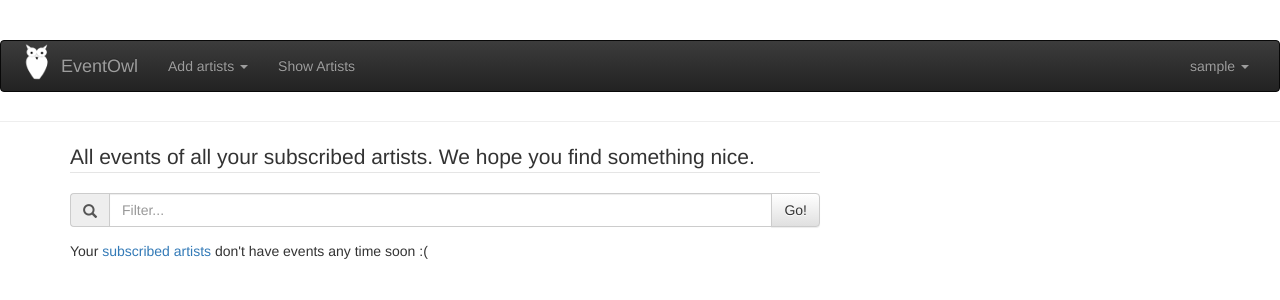
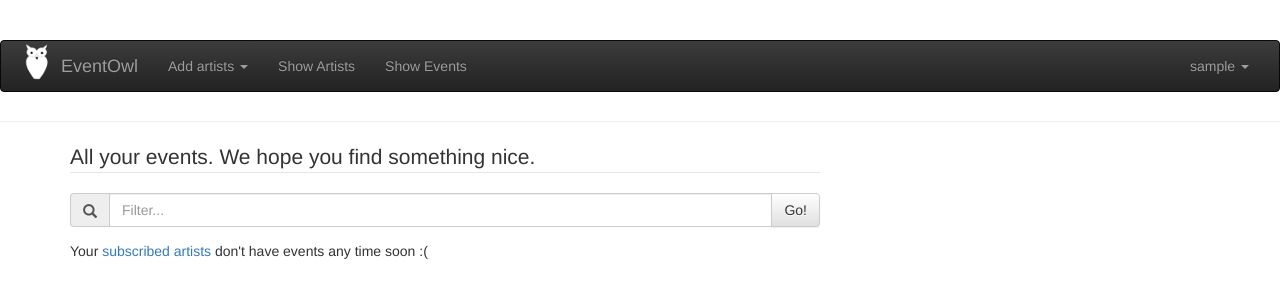
Before and after one commit to DerDot/pyconcert-django, a Django app: template pyconcert/templates/pyconcert/show_events_table.html in a window 1280 px wide. Shown: the top 300 px of the page. Run offline with Django 3.2, Linux system fonts and the light colour scheme; the template is opened without the code that fills it, so the values that code supplies are empty; the visitor is signed in with stand-in values (Sample User, id 1); parts of the project's set-up code (start-up, migrations or seed data) failed here and were passed over; some libraries are stand-ins or nearby versions.

Commit message:
More text.

```diff
--- a/pyconcert/templates/account/password_change.html
+++ b/pyconcert/templates/account/password_change.html
@@ -2,7 +2,7 @@
 {% load widget_tweaks %}
 
 {% block content %}
-<legend>Change your password</legend>
+<legend>Change your password. Why not?</legend>
 <form method="POST" action="">
     <fieldset>
         {% csrf_token %}
--- a/pyconcert/templates/pyconcert/add_artists.html
+++ b/pyconcert/templates/pyconcert/add_artists.html
@@ -16,4 +16,8 @@
     </div>
 </form>
 
+{% if request.GET.add %}
+Sucesfully added {{ request.GET.add|title }}. Maybe they have an <a href="/">event</a> soon?
+{% endif %}
+
 {% endblock content %}
--- a/pyconcert/templates/pyconcert/base.html
+++ b/pyconcert/templates/pyconcert/base.html
@@ -29,6 +29,7 @@
               </ul>
             </li>
             <li><a href="{% url 'pyconcert:show_artists' %}">Show Artists</a></li>
+            <li><a href="/">Show Events</a></li>
             {%endif%}
           </ul>
           <ul class="nav navbar-nav navbar-right">
--- a/pyconcert/templates/pyconcert/show_events_table.html
+++ b/pyconcert/templates/pyconcert/show_events_table.html
@@ -1,6 +1,6 @@
 {% extends 'pyconcert/base.html' %}
 {% block content %}
-<legend>All events of all your subscribed artists. We hope you find something nice.</legend>
+<legend>All your events. We hope you find something nice.</legend>
 
 <form action="{% url 'pyconcert:show_events' %}" method="get">
     {% include "pyconcert/filter.html"%}
```
